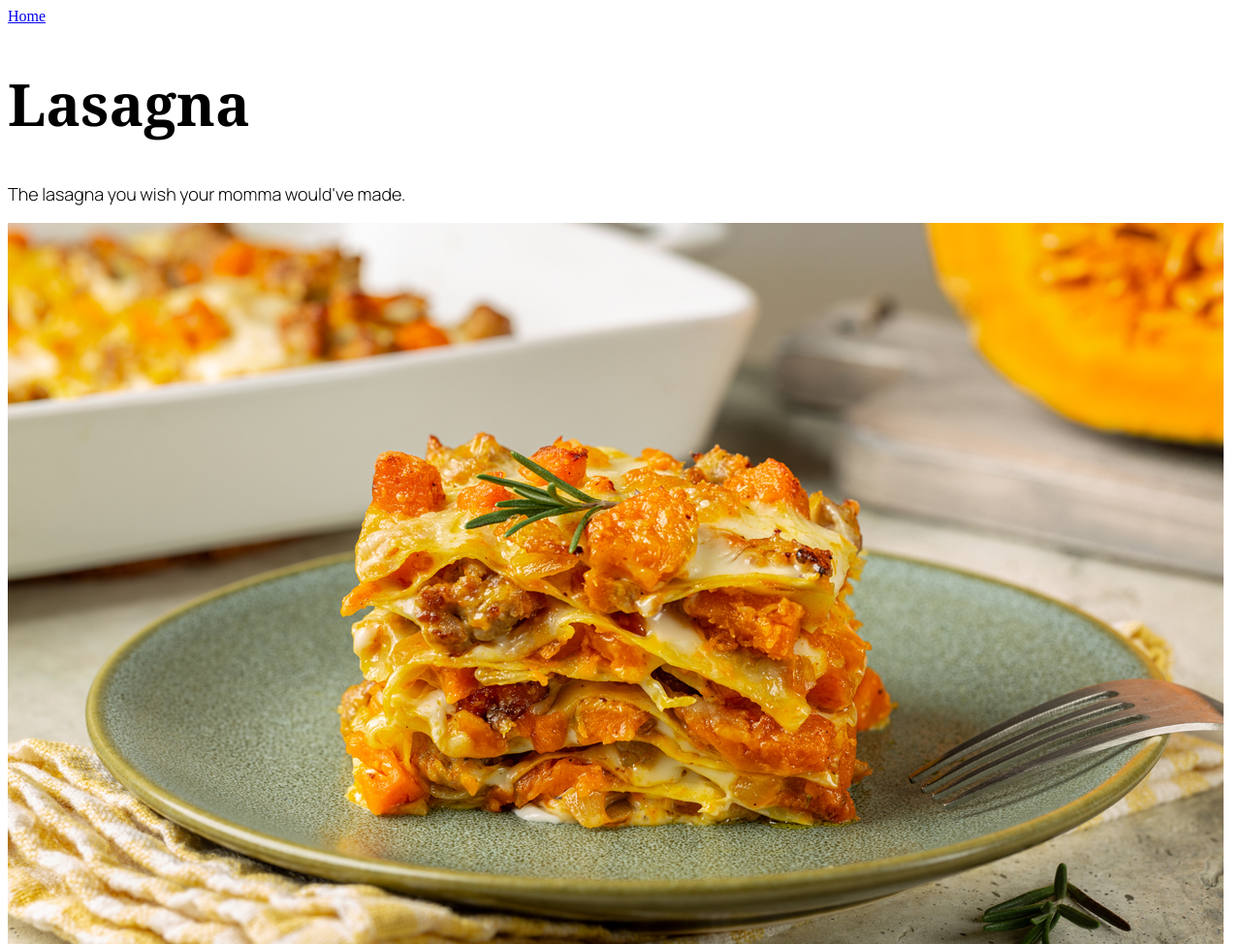
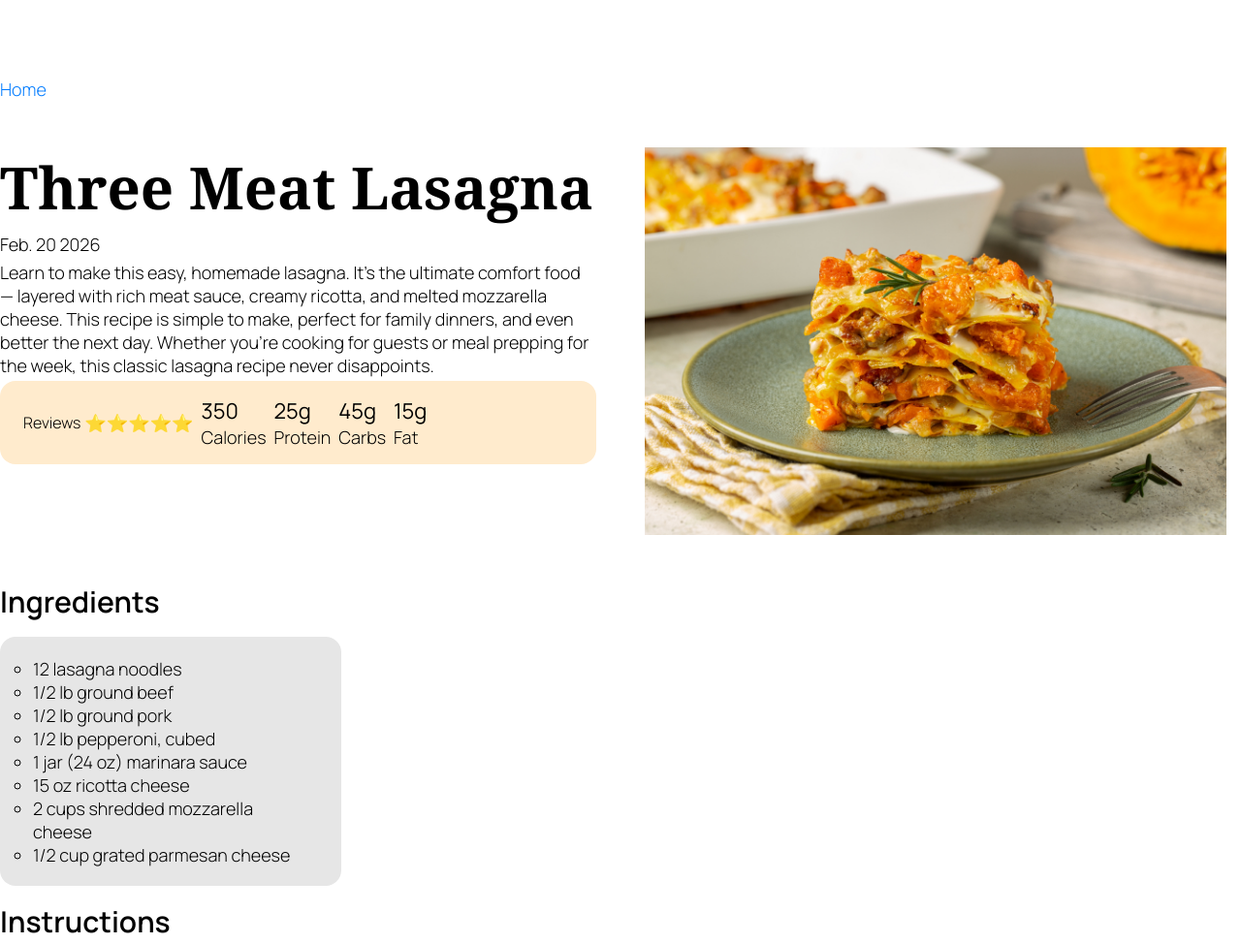
Before and after one commit to theryananding/odin-recipes, a plain HTML site: page recipes/lasagna.html in a window 1280 px wide. Shown: the top 974 px of the page at 97% size. Drawn offline with Linux system fonts and the light colour scheme; a web font is replaced by a local one.

Commit message:
Customize recipe page

```diff
--- a/recipes/lasagna.html
+++ b/recipes/lasagna.html
@@ -10,28 +10,78 @@
     <title>Lucky Lasagna</title>
 </head>
 <body>
+<div class="recipe-page-container">
         <a href="../index.html">Home</a>
-<h1>Lasagna</h1>
-<p>The lasagna you wish your momma would've made.</p>
-<img src="images/lasagna.jpg" alt="Homemade lasagna on a plate">
 
+        <div class="recipe-page-header">
+            <div class="recipe-header-text">
+                <h1>Three Meat Lasagna</h1>
+                <p>Feb. 20 2026</p>
                 <p>
-    This easy homemade lasagna is the ultimate comfort food — layered with rich meat sauce, creamy ricotta, and melted mozzarella cheese.
-    It’s simple to make, perfect for family dinners, and even better the next day.
+                Learn to make this easy, homemade lasagna. It's the ultimate comfort food — layered with rich meat sauce, creamy ricotta, and melted mozzarella cheese.
+                This recipe is simple to make, perfect for family dinners, and even better the next day.
                 Whether you're cooking for guests or meal prepping for the week, this classic lasagna recipe never disappoints.
                 </p>
 
+                <div class="recipe-info-card">
+                    <div class="recipe-reviews">
+                        <h4>Reviews</h4>
+                        <p>⭐⭐⭐⭐⭐</p>
+                    </div>
+
+                    <div class="recipe-calories">
+                        <h3>350</h3>
+                        <p>Calories</p>
+                    </div>
+
+                    <div class="recipe-protein">
+                        <h3>25g</h3>
+                        <p>Protein</p>
+                    </div>
+
+                    <div class="recipe-carbs">
+                        <h3>45g</h3>
+                        <p>Carbs</p>
+                    </div>
+
+                    <div class="recipe-fat">
+                        <h3>15g</h3>
+                        <p>Fat</p>
+                    </div>
+                </div>
+            </div>
+
+
+
+            <div class="recipe-image">
+                <img src="images/lasagna.jpg" alt="Homemade lasagna on a plate">
+            </div>
+        </div>
+
+
+
+
+
+    <div class="ingredients">
         <h2>Ingredients</h2>
+        <div class="ingredients-card">
         <ul>
             <li>12 lasagna noodles</li>
-    <li>1 lb ground beef</li>
+            <li>1/2 lb ground beef</li>
+            <li>1/2 lb ground pork</li>
+            <li>1/2 lb pepperoni, cubed</li>
             <li>1 jar (24 oz) marinara sauce</li>
             <li>15 oz ricotta cheese</li>
             <li>2 cups shredded mozzarella cheese</li>
             <li>1/2 cup grated parmesan cheese</li>
         </ul>
+        </div>
 
+    </div>
+
+    <div class="instructions">
         <h2>Instructions</h2>
+        <div class="instructions-card">
         <ol>
             <li>Cook lasagna noodles according to package directions.</li>
             <li>Brown ground beef in a large skillet over medium heat.</li>
@@ -41,6 +91,10 @@
             <li>Sprinkle remaining mozzarella and parmesan cheeses on top.</li>
             <li>Bake at 375°F for 30 minutes until bubbly and golden brown.</li>
         </ol>
+        </div>
+
+    </div>
+
 
     <h3>More Recipes</h3>
     <ul>
@@ -49,5 +103,8 @@
         <li><a href="cinnamon-rolls.html">Cinnamon Rolls</a></li>
     </ul>
 
+</div>
+
+
 </body>
 </html>
--- a/styles.css
+++ b/styles.css
@@ -1,3 +1,11 @@
+* {
+    margin: 0;
+}
+
+body {
+    margin: 0 auto;
+}
+
 h1 {
     font-family: "Xanh Mono", Georgia, serif;
     font-size: 60px;
@@ -15,8 +23,109 @@ h3 {
     font-size: 22px;
 }
 
+h4 {
+    font-family: "Manrope", Arial, sans-serif;
+    font-weight: 300;
+    font-size: 16px;
+}
+
 p {
     font-family: "Manrope", Arial, sans-serif;
     font-weight: 300;
     font-size: 18px;
 }
+
+a {
+    font-family: "Manrope", Arial, sans-serif;
+    font-weight: 300;
+    font-size: 18px;
+    color: #007BFF;
+    text-decoration: none;
+}
+
+ul {
+    font-family: "Manrope", Arial, sans-serif;
+    font-weight: 300;
+    font-size: 18px;
+    list-style-type: circle;
+    padding: .25em 1em;
+}
+
+li {
+    font-family: "Manrope", Arial, sans-serif;
+    font-weight: 300;
+    font-size: 18px;
+}
+
+ol {
+    padding: 0.25em 1em;
+}
+
+.recipe-page-container {
+    margin: 5em auto;
+    max-width: 1400px;
+    display: flex;
+    flex-direction: column;
+    justify-content: center;
+}
+
+.recipe-page-header {
+    /*background-color: #e6e6e6;*/
+    margin: 3em 0;
+    display: grid;
+    grid-template-columns: 1fr 1fr;
+    align-items: start;
+    gap: 50px;
+}
+
+.recipe-header-text h1 {
+    margin-bottom: 0.1em;
+}
+
+.recipe-page-header p {
+    margin: .25em 0;
+    width: 100%;
+}
+
+.recipe-info-card {
+    background-color:blanchedalmond;
+    padding: 1em 1.5em;
+    border-radius: 16px;
+    display: flex;
+    flex-direction: row;
+    align-items: center;
+    gap: 0.5em;
+}
+
+.recipe-info-card p {
+    margin: 0;
+    padding: 0;
+    display: flex;
+}
+
+.recipe-info-card .recipe-reviews {
+    display: flex;
+    align-items: center;
+    gap: 0.25em;
+}
+
+.recipe-image img {
+    width: 100%;
+    height: auto;
+    display: block;
+}
+
+.recipe-image {
+    width: 600px;
+    height: auto;
+}
+
+.ingredients-card, .instructions-card {
+    background-color: #e6e6e6;
+    margin: 1em 0;
+    padding: 1em;
+    display: flex;
+    flex-direction: column;
+    max-width: 25%;
+    border-radius: 1em;
+}
```
Lines whose indentation alone changed are shown as unchanged.
